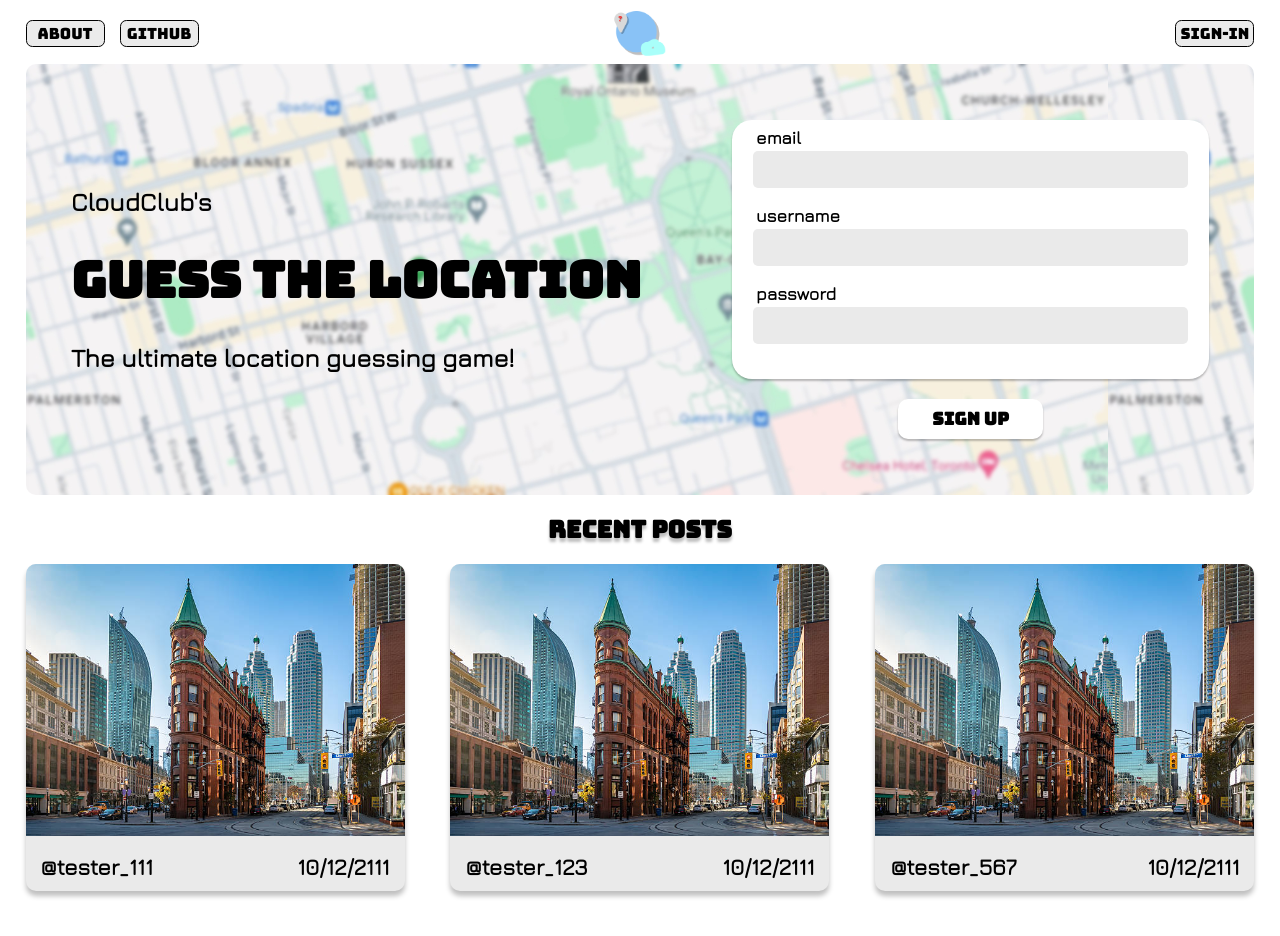
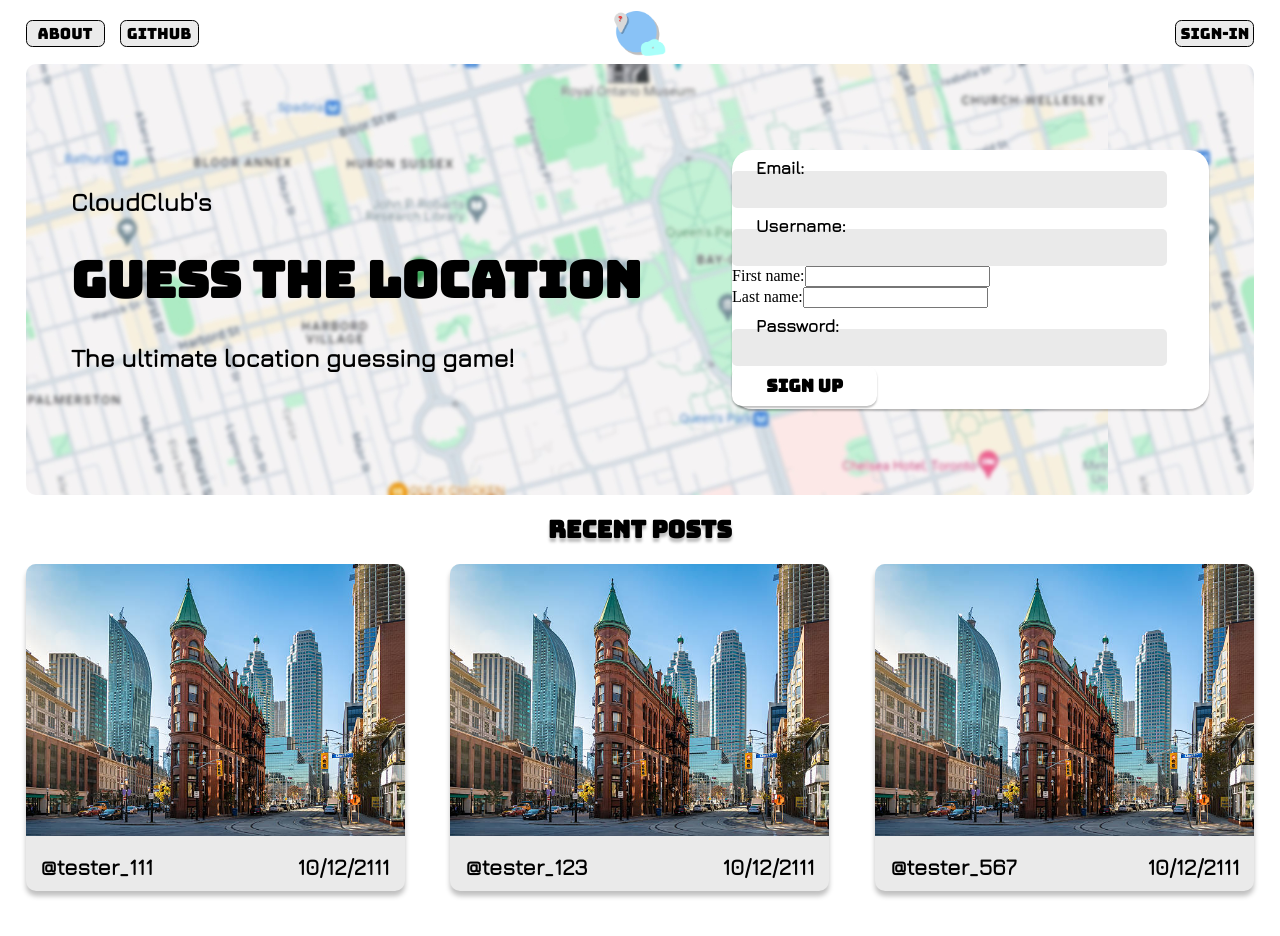
Before and after one commit to CloudClub-uoft/GuessTheLocation, a React (Create React App) app in the folder client/: page / in a window 1280 px wide. Shown: the top 936 px of the page. Built offline with nearby package versions, Linux system fonts and the light colour scheme.

Commit message:
Changes of login/register frontend based on new interface.

```diff
--- a/client/src/components/HomeLoginCard.jsx
+++ b/client/src/components/HomeLoginCard.jsx
@@ -1,17 +1,43 @@
-import React from 'react';
+import React, { useState } from 'react';
+import axios from 'axios';
 
 const HomeLoginCard = () =>{
+    const [username, setUsername] = useState('');
+    const [password, setPassword] = useState('');
+
+    const handleSubmit = async (e) => {
+      console.log("handle submit");
+      e.preventDefault();
+
+      try {
+        const response = await axios.post('/auth/login', {
+          username,
+          password
+        });
+
+
+        console.log('Login successful!', response.data);
+        // Handle successful login, e.g., set authentication tokens, redirect, etc.
+      } catch (error) {
+        console.error('Login failed!', error);
+        // Handle login failure, show error message, etc.
+      }
+    };
+
     return (
         <div className='login'>
             <div className='login-card-box'>
-                <label className='email-label' for='email'>email</label>
-                <input className = 'email-input' type='email' id='email' name='email' required minlength="2" maxlength="50"/>
+                <form onSubmit={handleSubmit}>
+                {/* <label className='email-label' for='email'>email</label>
+                <input className = 'email-input' type='email' id='email' name='email' required minlength="2" maxlength="50"/> */}
                 <label className='username-label' for='username'>username</label>
-                <input className='username-input' id="username" name="username" type="text" required/>
+                <input className='username-input' id="username" name="username" type="text" required value={username} onChange={(e) => setUsername(e.target.value)}/>
                 <label className='pass-label' for='pass'>password</label>
-                <input className='password-input' type="password" id="pass" name="password" minlength="8" required />
+                <input className='password-input' type="password" id="pass" name="password" minlength="4" required value={password} onChange={(e) => setPassword(e.target.value)}/>
+                <button className='signup-button' type='submit'>SIGN IN</button>
+                </form>
             </div>
-            <button className='signup-button' type='button'>SIGN UP</button>
+
         </div>
     )
 }
--- a/client/src/components/HomeSignupCard.jsx
+++ b/client/src/components/HomeSignupCard.jsx
@@ -1,17 +1,56 @@
-import React from 'react';
+import React, { useState } from 'react';
+import axios from 'axios';
 
 const HomeSignupCard = () =>{
+    const [username, setUsername] = useState('');
+    const [email, setEmail] = useState('');
+    const [firstname, setFirstname] = useState('');
+    const [lastname, setLastname] = useState('');
+    const [password, setPassword] = useState('');
+
+
+    const handleSubmit = async (e) => {
+      console.log("handle submit");
+      e.preventDefault();
+
+      try {
+        const response = await axios.post('/auth/register', {username, email, firstname, lastname, password});
+
+        // Handle the response as needed (e.g., show a success message)
+        console.log('Registration successful:', response.data);
+      } catch (error) {
+        // Handle errors (e.g., show an error message)
+        console.error('Registration failed:', error);
+      }
+    };
+
     return (
         <div className='signup'>
             <div className='signup-card-box'>
-                <label className='email-label' for='email'>email</label>
-                <input className = 'email-input' type='email' id='email' name='email' required minlength="2" maxlength="50"/>
-                <label className='username-label' for='username'>username</label>
-                <input className='username-input' id="username" name="username" type="text" required/>
-                <label className='pass-label' for='pass'>password</label>
-                <input className='password-input' type="password" id="pass" name="password" minlength="8" required />
+                <form onSubmit={handleSubmit}>
+                    <div>
+                        <label className='email-label' for='email'>Email:</label>
+                        <input className = 'email-input' type='email' id='email' name='email' required minlength="2" maxlength="50" value={email} onChange={(e) => setEmail(e.target.value)}/>
+                    </div>
+                    <div>
+                        <label className='username-label' for='username'>Username:</label>
+                        <input className='username-input' id="username" name="username" type="text" required value={username} onChange={(e) => setUsername(e.target.value)}/>
+                    </div>
+                    <div>
+                        <label className='firstname-label' for='firstname'>First name:</label>
+                        <input className='firstname-input' id="firstname" name="firstname" type="text" required value={firstname} onChange={(e) => setFirstname(e.target.value)}/>
+                    </div>
+                    <div>
+                        <label className='lastname-label' for='lastname'>Last name:</label>
+                        <input className='lastname-input' id="lastname" name="lastname" type="text" required value={lastname} onChange={(e) => setLastname(e.target.value)}/>
+                    </div>
+                    <div>
+                        <label className='pass-label' for='pass'>Password: </label>
+                        <input className='password-input' type="password" id="pass" name="password" minlength="4" required value={password} onChange={(e) => setPassword(e.target.value)}/>
+                    </div>
+                    <button className='signup-button' type='submit'>SIGN UP</button> {/* Better to let button stay inside <form> to let handleSubmit work without error. */}
+                </form>
             </div>
-            <button className='signup-button' type='button'>SIGN UP</button>
         </div>
     )
 }
--- a/client/src/components/Navbar.jsx
+++ b/client/src/components/Navbar.jsx
@@ -1,5 +1,6 @@
 import React from 'react'
 import Logo from "../img/logo.png"
+
 import {Link} from 'react-router-dom'
 
 const OldNavbar = () =>{
--- a/client/src/pages/Login.jsx
+++ b/client/src/pages/Login.jsx
@@ -1,8 +1,9 @@
 import React, { useState } from 'react';
 import axios from 'axios';
+import HomeLoginCard from '../components/HomeLoginCard';
 
 
-const Login = () => {
+const OldLogin = () => {
 
   const [username, setUsername] = useState('');
   const [password, setPassword] = useState('');
@@ -56,4 +57,6 @@ const Login = () => {
   )
 }
 
+const Login = HomeLoginCard
+
 export default Login
```
Also changed, not shown: 1 other file (tests, documents, lock files or other folders).
